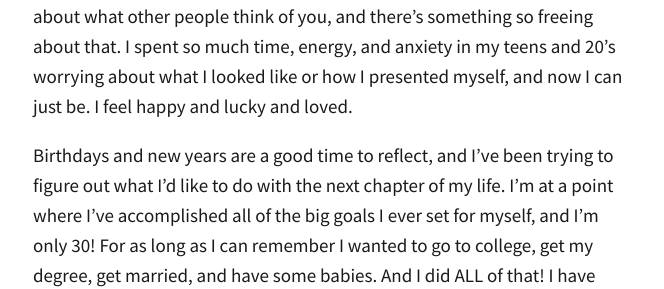
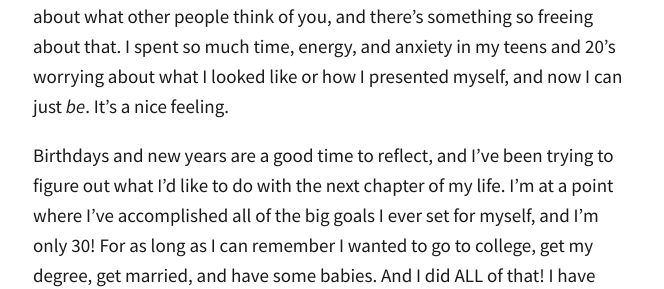
Before and after one commit to totiffany/totiffany.github.io, a Jekyll site: the page built from _posts/2019-01-27-Happy-Late-New-Year!.md, in a window 1280 px wide and 900 px high, scrolled down 2048 px. Shown: the part 316-605 px from the top of the window, without its empty margins (307-971 px from the left). Built offline with Jekyll 4.4.1, drawn with Linux system fonts in a browser that asks for light colours; our own code applies the rules of GitHub Pages for plain Markdown files; comment, search, counter and statistics services are not loaded; some of the changed text lies outside the part shown.

Commit message:
Update 2019-01-27-Happy-Late-New-Year!.md

```diff
--- a/_posts/2019-01-27-Happy-Late-New-Year!.md
+++ b/_posts/2019-01-27-Happy-Late-New-Year!.md
@@ -17,7 +17,7 @@ Then Christmas happened and something about being in Idaho makes my desire to do
 
 ![2019-New-Year-4.jpg]({{site.baseurl}}/img/2019-New-Year-4.jpg)
 
-Speaking of my birthday, I turned 30! It feels great, and not as scary as I thought it would be. I'm realizing the older you get the less you tend to care about what other people think of you, and there's something so freeing about that. I spent so much time, energy, and anxiety in my teens and 20's worrying about what I looked like or how I presented myself, and now I can just be. I feel happy and lucky and loved.
+Speaking of my birthday, I turned 30! It feels great, and not as scary as I thought it would be. I'm realizing the older you get the less you tend to care about what other people think of you, and there's something so freeing about that. I spent so much time, energy, and anxiety in my teens and 20's worrying about what I looked like or how I presented myself, and now I can just _be_. It's a nice feeling.
 
 Birthdays and new years are a good time to reflect, and I've been trying to figure out what I'd like to do with the next chapter of my life. I'm at a point where I've accomplished all of the big goals I ever set for myself, and I'm only 30! For as long as I can remember I wanted to go to college, get my degree, get married, and have some babies. And I did ALL of that! I have everything I've ever wanted. And it's amazing, and I have a wonderful life, a great husband, and a beautiful daughter, but I also feel like there has to be more, yunno? I can't possibly be done at 30. I want to keep learning and growing, but I'm not exactly sure how or what that looks like yet.
 
```
